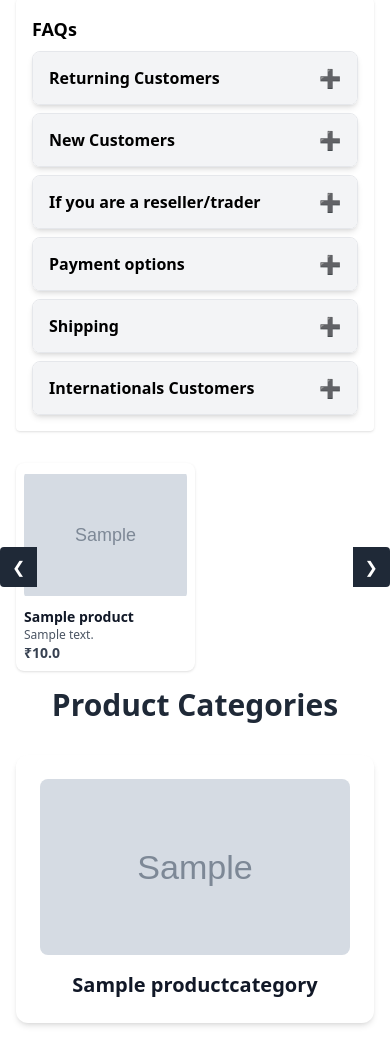
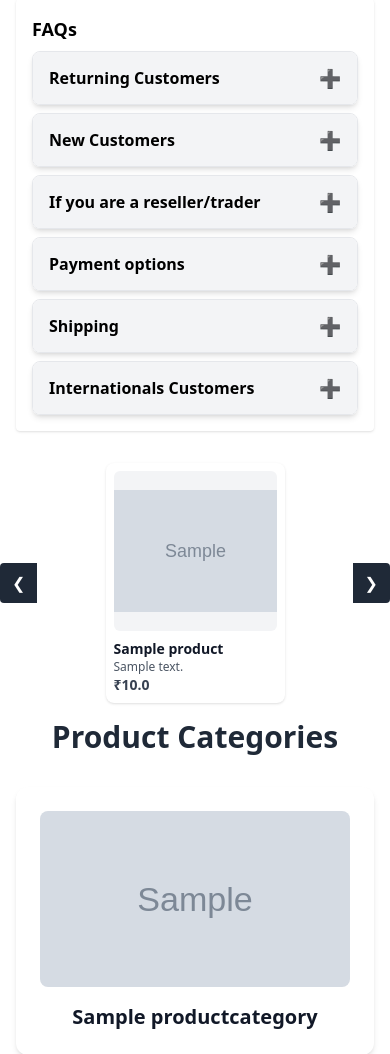
Before and after one commit to ShashwatUpadhyay/EcommerceApplication, a Django app: page / in a window 390 px wide. Shown: the part 579-1633 px from the top of the page. Run offline with Django 5.2, Linux system fonts and the light colour scheme; tables that the repository leaves empty hold one stand-in row (values such as "Sample post"); grey boxes marked "Sample" are stand-in pictures; some libraries are stand-ins or nearby versions.

Commit message:
made home responsive

```diff
--- a/base/views.py
+++ b/base/views.py
@@ -9,11 +9,12 @@ def home(request):
     categories = ProductCategory.objects.all()
     products = [category.products.first() for category in categories if category.products.exists()]
 
-    slides = [products[i:i+4] for i in range(0, len(products), 4)]
+    slides = [products[i:i+2] for i in range(0, len(products), 2)]
     cat = ProductCategory.objects.all().distinct()
+
     context = {
-        'products':products,
-        'catogery':cat,
+        'products': products,
+        'catogery': cat,
         'slides': slides
     }
-    return render(request,'home.html',context)
+    return render(request, 'home.html', context)
--- a/templates/home.html
+++ b/templates/home.html
@@ -136,7 +136,6 @@
     </div>
 </div>
 
-
 <div x-data="{
     currentIndex: 0,
     totalSlides: {{ slides|length }},
@@ -152,12 +151,12 @@
          :style="'transform: translateX(-' + (currentIndex * 100) + '%)'">
 
         {% for slide in slides %}
-     <div class="flex min-w-full justify-between space-x-4">
+        <div class="flex min-w-full justify-center space-x-4">
             {% for product in slide %}
-         <div class="relative w-1/2 sm:w-1/4 p-2 sm:p-4 bg-white shadow rounded-lg">
+            <div class="relative w-1/2 p-2 sm:p-4 bg-white shadow rounded-lg">
                 <a href="{% url 'product' product.slug %}" class="block">
-                 <div class="w-full h-32 sm:h-32 overflow-hidden rounded-md">
-                     <img src="{{ product.latest_image.img.url }}" alt="{{ product.title }}" class="w-full h-full object-contain">
+                    <div class="w-full h-40 overflow-hidden rounded-md flex justify-center items-center bg-gray-100">
+                        <img src="{{ product.latest_image.img.url }}" alt="{{ product.title }}" class="w-auto h-full max-h-full object-contain">
                     </div>
                     <h4 class="font-bold mt-2 text-sm sm:text-lg text-gray-900">{{ product.title }}</h4>
                     <p class="text-xs sm:text-sm text-gray-600 mb-5 line-clamp-2">{{ product.description }}</p>
@@ -179,6 +178,7 @@
         &#10095;
     </button>
 </div>
+
 
 
 <!-- Product Categories -->
```
Lines whose indentation alone changed are shown as unchanged.
